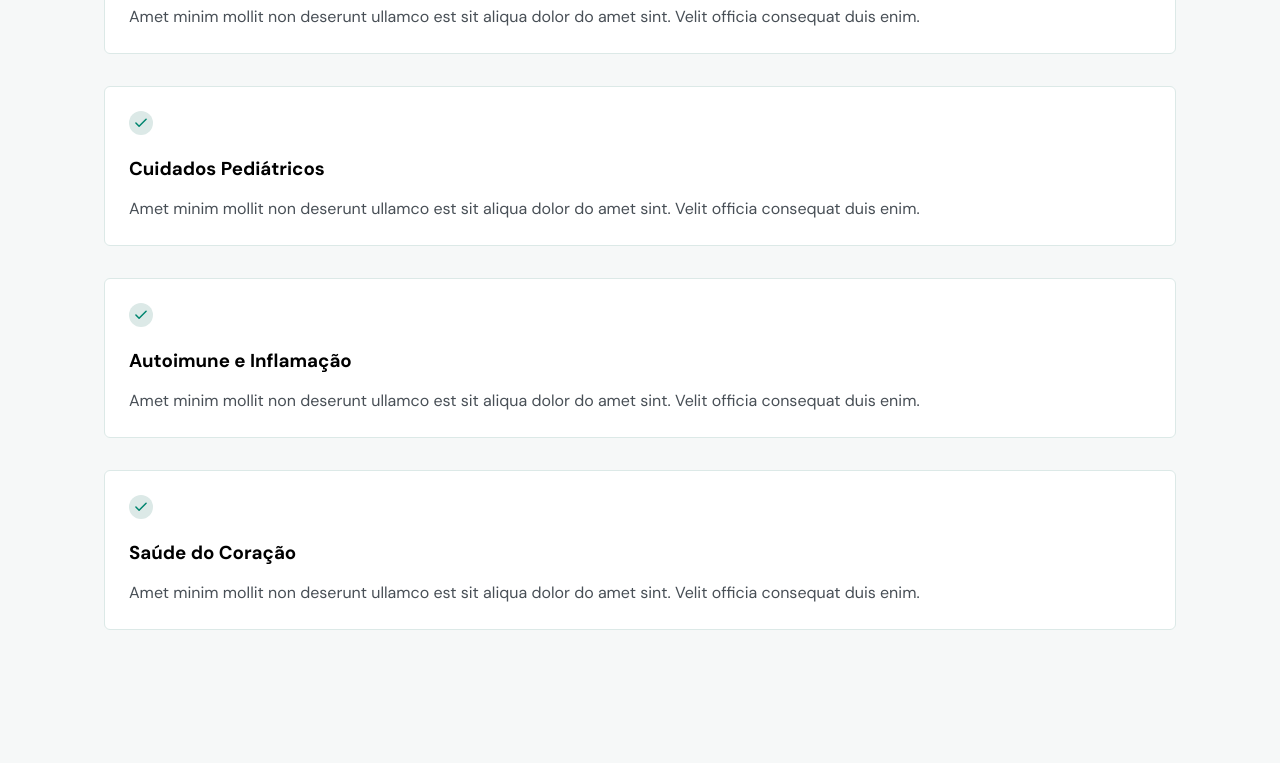
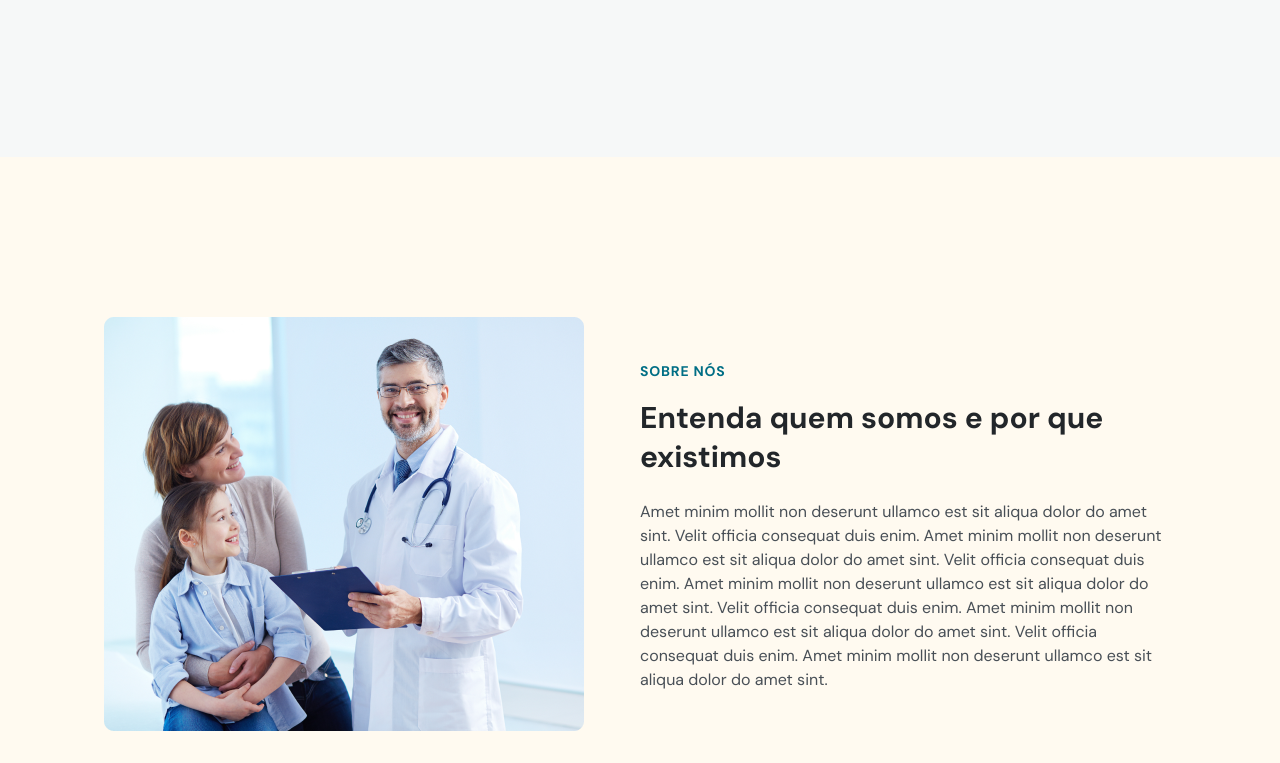
Before and after one commit to ItaloFabricio/doctorcare, a plain HTML site: page index.html in a window 1280 px wide. Shown: the part 1617-2380 px from the top of the page. Drawn offline with nearby package versions, Linux system fonts and the light colour scheme.

Commit message:
feat: estilizando a seção de cards e about

```diff
--- a/style.css
+++ b/style.css
@@ -499,8 +499,21 @@ footer .social-links{
         display: grid;
     }
 
+    .col-a{
+        grid-area: A;
+    }
+
+    .col-b{
+        grid-area: B;
+    }
+
     section{
         padding-block: 16rem;
+    }
+
+    section h2{
+        font-size: 4rem;
+        line-height: 5.2rem;
     }
 
     /*========= NAVIGATION =========*/
@@ -639,13 +652,8 @@ footer .social-links{
      }
 
      #home .col-a{
-         grid-area: A;
          text-align: left;
          align-self: center;
-     }
-
-     #home .col-b{
-         grid-area: B;
      }
 
      #home h1{
@@ -681,5 +689,32 @@ footer .social-links{
      }
 
      /*========= SERVICES =========*/
+     #services h2{
+         width: 47rem;
+         margin-inline: auto;
+     }
 
+     #services .cards{
+         flex-direction: row;
+         flex-wrap: wrap;
+     }
+
+     #services .card{
+         width: 30%;
+         flex-grow: 1;
+     }
+
+     /*========= ABOUT =========*/
+     #about .wrapper{
+        grid-template-columns: 1fr 1fr;
+        grid-template-areas: 'B A';
+     }
+
+     #about .col-a {
+         align-self: center;
+     }
+
+     #about .content p{
+         margin-bottom: 0;
+     }
 }
```
